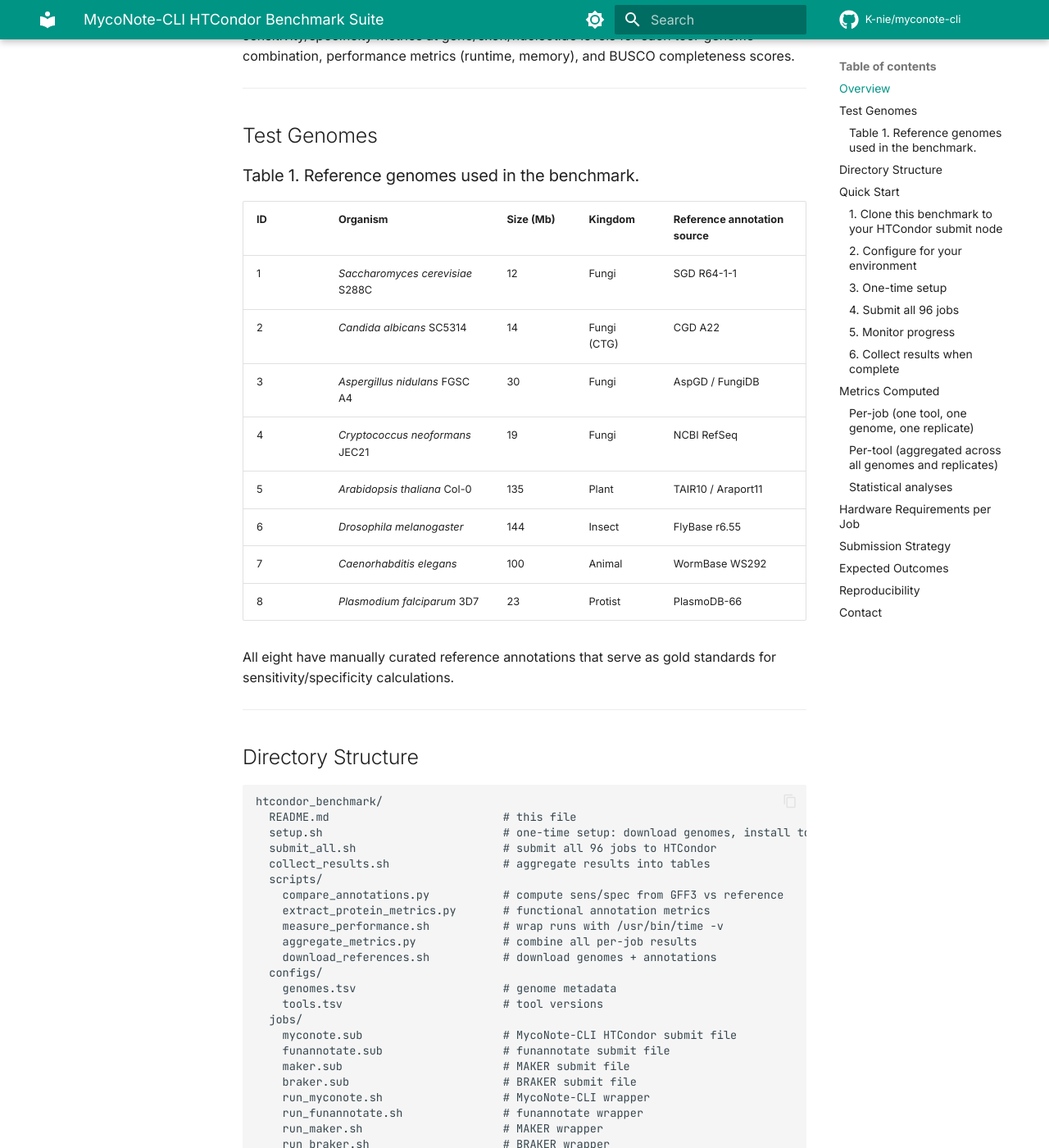
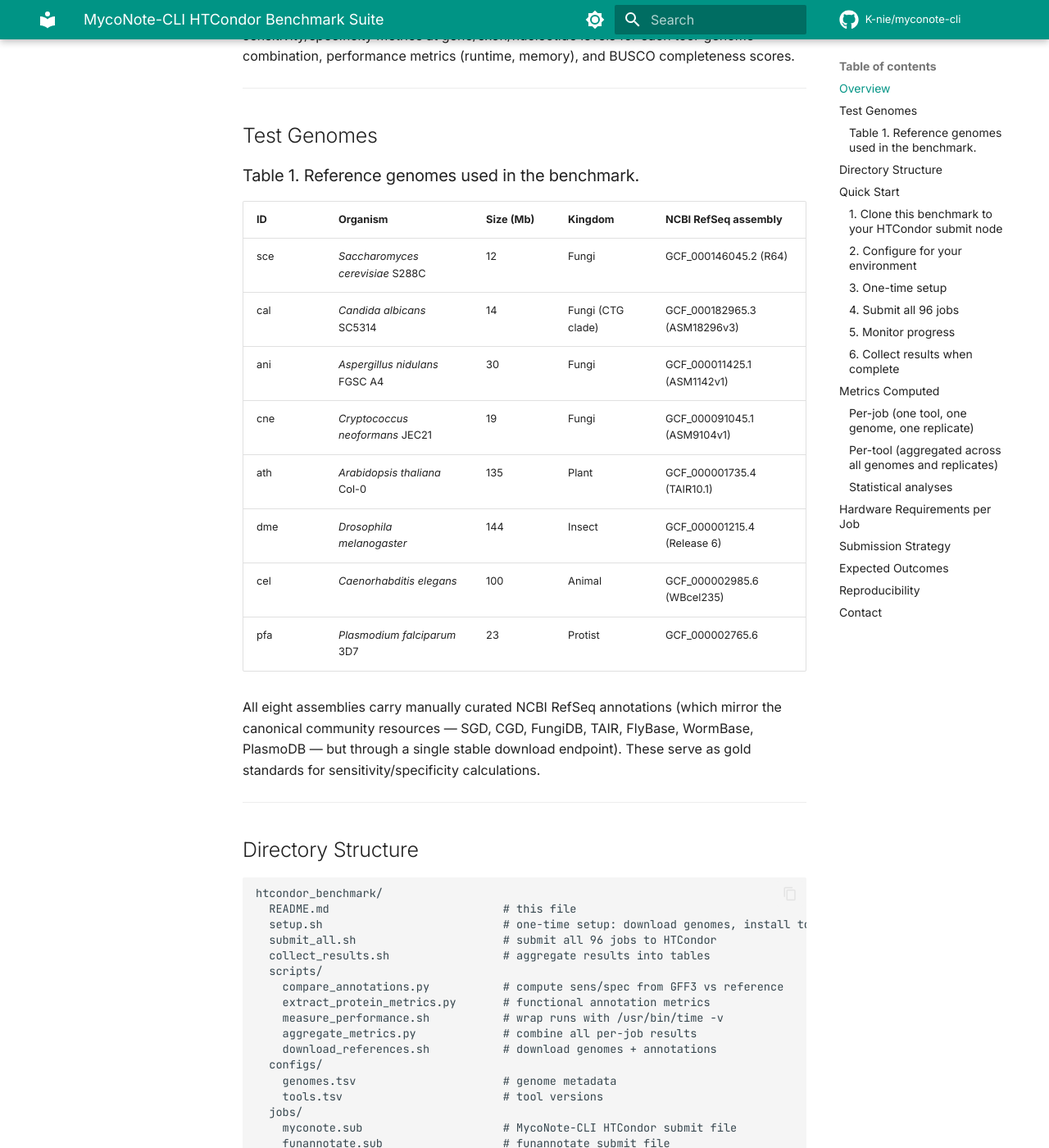
Before and after one commit to K-nie/myconote-cli, an MkDocs documentation site: the page built from docs/paper/htcondor_benchmark/README.md, in a window 1280 px wide and 1400 px high, scrolled down 826 px. Shown: the whole window at 82% size. Built offline with MkDocs 1.6.1 and Material for MkDocs 9.7.7, drawn with Linux system fonts in a browser that asks for light colours; comment, search, counter and statistics services are not loaded; the version menu is left out.

Commit message:
Route benchmark downloads through NCBI RefSeq with content validation
The previous download_references.sh picked up error pages and partial
downloads without noticing: SGD/CGD/PlasmoDB URLs 404'd, FungiDB served
a 651K HTML page that the script happily saved as a 30 Mb genome, and
C. neoformans JEC21 arrived as a 3.1 MB truncated file instead of 19 MB.
Ensembl Plants also failed with an SSL hostname mismatch.

Fix: move all 8 genomes to NCBI RefSeq (stable, no URL rot), and have
the downloader discover each assembly folder by scraping the parent
directory index — so future NCBI folder renames won't break anything.

Validation added:
  - gunzip -t integrity check before extracting
  - FASTA must start with '>'
  - GFF3 must contain ##gff-version or gene/mRNA/CDS feature lines
  - Size floor at 25% of the declared genome_size_mb
  - curl --retry 5 --retry-delay 10 --connect-timeout 30
  - Failed downloads are deleted so re-runs are idempotent
  - Existing files are re-validated on every run, not silently skipped

configs/genomes.tsv now carries a single ncbi_accession column
instead of per-tool genome_url/annotation_url columns. Columns 1-6
(id, organism, kingdom, size, genetic_code, busco_lineage) are
unchanged, so run_myconote.sh and run_braker.sh keep working as-is.

README Table 1 updated to list the NCBI RefSeq assembly for each genome.

```diff
--- a/docs/paper/htcondor_benchmark/README.md
+++ b/docs/paper/htcondor_benchmark/README.md
@@ -28,18 +28,18 @@ This package implements the comprehensive comparative benchmark requested by Rev
 
 ### Table 1. Reference genomes used in the benchmark.
 
-| ID | Organism | Size (Mb) | Kingdom | Reference annotation source |
-|----|----------|-----------|---------|----------------------------|
-| 1 | *Saccharomyces cerevisiae* S288C | 12 | Fungi | SGD R64-1-1 |
-| 2 | *Candida albicans* SC5314 | 14 | Fungi (CTG) | CGD A22 |
-| 3 | *Aspergillus nidulans* FGSC A4 | 30 | Fungi | AspGD / FungiDB |
-| 4 | *Cryptococcus neoformans* JEC21 | 19 | Fungi | NCBI RefSeq |
-| 5 | *Arabidopsis thaliana* Col-0 | 135 | Plant | TAIR10 / Araport11 |
-| 6 | *Drosophila melanogaster* | 144 | Insect | FlyBase r6.55 |
-| 7 | *Caenorhabditis elegans* | 100 | Animal | WormBase WS292 |
-| 8 | *Plasmodium falciparum* 3D7 | 23 | Protist | PlasmoDB-66 |
+| ID | Organism | Size (Mb) | Kingdom | NCBI RefSeq assembly |
+|----|----------|-----------|---------|----------------------|
+| sce | *Saccharomyces cerevisiae* S288C | 12 | Fungi | GCF_000146045.2 (R64) |
+| cal | *Candida albicans* SC5314 | 14 | Fungi (CTG clade) | GCF_000182965.3 (ASM18296v3) |
+| ani | *Aspergillus nidulans* FGSC A4 | 30 | Fungi | GCF_000011425.1 (ASM1142v1) |
+| cne | *Cryptococcus neoformans* JEC21 | 19 | Fungi | GCF_000091045.1 (ASM9104v1) |
+| ath | *Arabidopsis thaliana* Col-0 | 135 | Plant | GCF_000001735.4 (TAIR10.1) |
+| dme | *Drosophila melanogaster* | 144 | Insect | GCF_000001215.4 (Release 6) |
+| cel | *Caenorhabditis elegans* | 100 | Animal | GCF_000002985.6 (WBcel235) |
+| pfa | *Plasmodium falciparum* 3D7 | 23 | Protist | GCF_000002765.6 |
 
-All eight have manually curated reference annotations that serve as gold standards for sensitivity/specificity calculations.
+All eight assemblies carry manually curated NCBI RefSeq annotations (which mirror the canonical community resources — SGD, CGD, FungiDB, TAIR, FlyBase, WormBase, PlasmoDB — but through a single stable download endpoint). These serve as gold standards for sensitivity/specificity calculations.
 
 ---
 
```
Also changed, not shown: 2 other files.
